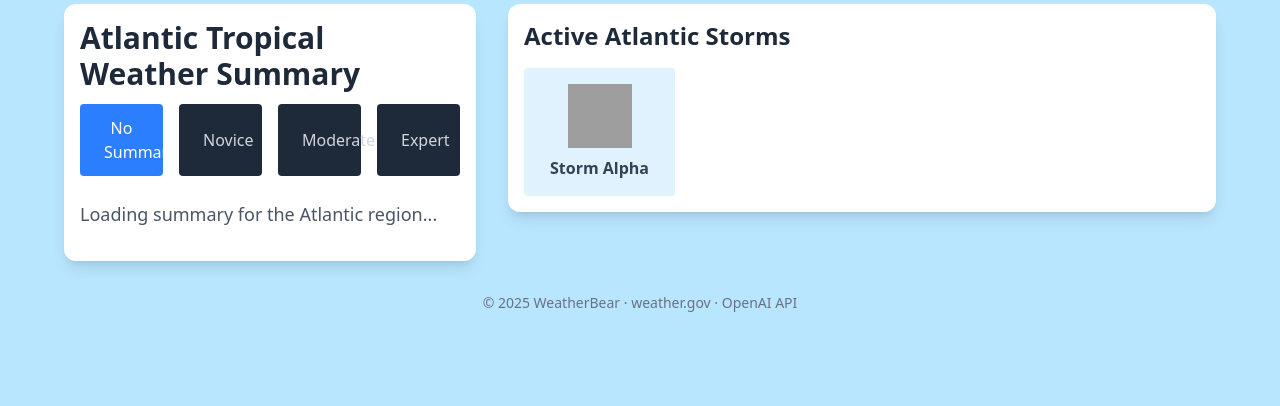
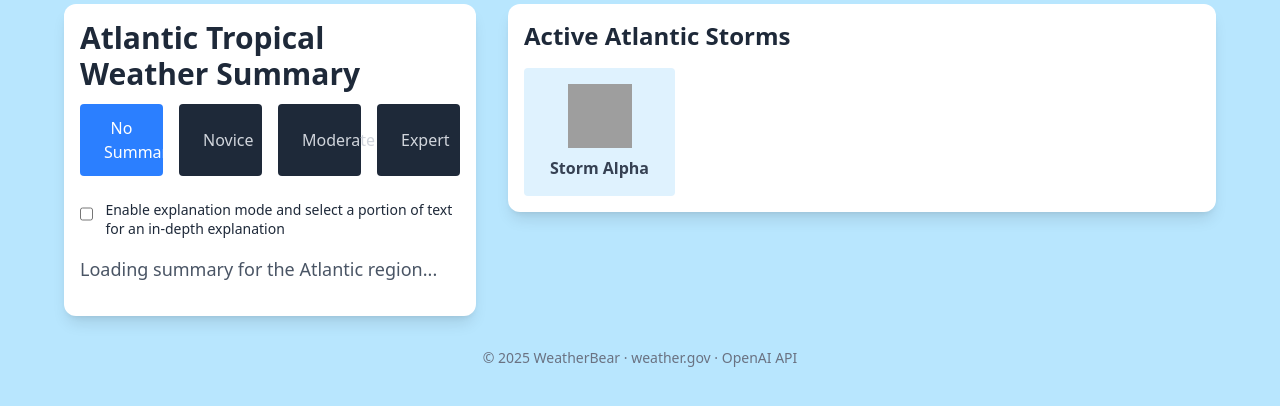
Before and after one commit to Cam-Gilbert/WeatherBear, a Flask app: page /tropics in a window 1280 px wide. Shown: the part 196-602 px from the top of the page. Run offline with Flask 3, Linux system fonts and the light colour scheme; style sheets or scripts are compiled from the project's sources; grey boxes are pictures that could not be loaded.

Commit message:
Tropical Weather Discussions now functional with explainer. Now need to work on active storms.

```diff
--- a/app.py
+++ b/app.py
@@ -380,14 +380,33 @@ def get_tropical_summary():
     except Exception as e:
         return jsonify({"error {e}": "Error Loading Summaries"}), 400
 
+    summary_text = None
+    full_afd = None
+    issued_time = None
+
     for item in summaries:
         if item["region"].lower() == region.lower() and item["knowledge_level"] == expertise:
-            return jsonify({
-                "summary": item["summary"],
-                "issued": item.get("issed")
-            })
+            summary_text = item["summary"]
+            issued_time = item.get("issued")
+        elif item["region"].lower() == region.lower() and item["knowledge_level"] == "no_summary":
+            full_afd = item["summary"]
 
-    return jsonify({"error": "No matching summary found"}), 404
+    if not full_afd and expertise == "no_summary":
+        full_afd = summary_text
+
+    print("--- Tropics Summary Debug ---")
+    print(f"Region: {region}, Expertise: {expertise}")
+    print(f"Summary: {'present' if summary_text else 'MISSING'}")
+    print(f"AFD (no_summary): {'present' if full_afd else 'MISSING'}")
+
+    if summary_text:
+        return jsonify({
+            "summary": summary_text,
+            "afd": full_afd,
+            "issued": issued_time
+        })
+    else:
+        return jsonify({"error": "No matching summary found"}), 404
 
 
 def determine_icon(link):
--- a/backend/tropics.py
+++ b/backend/tropics.py
@@ -26,7 +26,7 @@ def main_tropics_loop():
 
     # need to generate 4 summaries for each region.
     regions = ["Atlantic", "Central_Pacific", "Eastern_Pacific"]
-    knowledge_levels = ["no_summary","none", "moderate", "expert"]
+    knowledge_levels = ["no_summary", "none", "moderate", "expert"]
 
     region_data = {
         region: {
--- /dev/null
+++ b/static/js/explainer.js
@@ -0,0 +1,106 @@
+// explainer.js
+export function enableExplanation({ containerSelector, getContextData, toggleSelector = "#explain-toggle" }) {
+  let explanationEnabled = false;
+  let mouseUpTimeout = null;
+
+  const toggleEl = document.querySelector(toggleSelector);
+
+  if (toggleEl) {
+    toggleEl.addEventListener("click", () => {
+      explanationEnabled = toggleEl.checked || !explanationEnabled;
+      toggleEl.nextElementSibling.textContent = explanationEnabled
+        ? "🟢 Explanation mode enabled. Select text to get an explanation (click to disable)."
+        : "Enable explanation mode and select a portion of text for an in-depth explanation";
+    });
+  }
+
+  async function handleTextExplanation() {
+    if (!explanationEnabled) return;
+
+    const selection = window.getSelection();
+    const selectedText = selection.toString().trim();
+    const container = document.querySelector(containerSelector);
+
+    if (selectedText && container.contains(selection.anchorNode)) {
+      const rect = selection.getRangeAt(0).getBoundingClientRect();
+
+      const oldPopup = document.getElementById("explanation-popup");
+      if (oldPopup) oldPopup.remove();
+
+      const popup = document.createElement("div");
+      popup.id = "explanation-popup";
+      popup.className =
+        "absolute z-50 bg-white text-sm text-gray-800 border border-gray-300 rounded-xl shadow-lg p-2 max-w-xs";
+      popup.style.top = `${rect.bottom + window.scrollY + 5}px`;
+      popup.style.left = `${rect.left + window.scrollX}px`;
+      popup.textContent = "Loading explanation...";
+      document.body.appendChild(popup);
+
+      const context = getContextData();
+
+      try {
+        const response = await fetch("/explain-text", {
+          method: "POST",
+          headers: { "Content-Type": "application/json" },
+          body: JSON.stringify({
+            text: selectedText,
+            summary: context.summary,
+            afd: context.afd,
+            expertise: context.expertise
+          })
+        });
+
+        const data = await response.json();
+        popup.textContent = data.explanation || "No explanation found.";
+      } catch (error) {
+        console.error("Error fetching explanation:", error);
+        popup.textContent = "Error getting explanation.";
+      }
+
+      const handleClickOutside = (e) => {
+        if (!popup.contains(e.target)) {
+          popup.remove();
+          document.removeEventListener("mousedown", handleClickOutside);
+        }
+      };
+      document.addEventListener("mousedown", handleClickOutside);
+    }
+  }
+
+  document.addEventListener("mouseup", () => {
+    if (!explanationEnabled) return;
+
+    // the goal of this section is to allow for smooth selection, I worry that the event is getting triggered halfway thru selections
+    clearTimeout(mouseUpTimeout);
+    mouseUpTimeout = setTimeout(() => {
+        const container = document.querySelector(containerSelector);
+        const selection = window.getSelection();
+        const selectedText = selection.toString().trim();
+
+        if (
+        selectedText &&
+        selectedText.length > 0 &&
+        container.contains(selection.anchorNode)
+        ) {
+        handleTextExplanation();
+        }
+    }, 400); // delay for user to complete selection
+  });
+  document.addEventListener("selectionchange", () => {
+    if (!explanationEnabled) return;
+
+      clearTimeout(window.__explanationDelay);
+
+      window.__explanationDelay = setTimeout(() => {
+        const container = document.querySelector(containerSelector);
+        const selection = window.getSelection();
+        if (
+          selection &&
+          selection.toString().trim().length > 0 &&
+          container.contains(selection.anchorNode)
+        ) {
+        handleTextExplanation();
+      }
+    }, 1000); // longer delay for mobile drag
+  });
+}
--- a/static/js/getTropicalSummary.js
+++ b/static/js/getTropicalSummary.js
@@ -1,43 +1,43 @@
+import { enableExplanation } from "./explainer.js";
+
 function fetchTropicalSummary(region, expertise) {
-  const regionMap = {
-    "atlantic": "Atlantic",
-    "central": "Central_Pacific",
-    "eastern": "Eastern_Pacific"
-  };
-
-  const jsonRegion = regionMap[region] || region;
-
-  const panelIdMap = {
-    "Atlantic": "atlantic",
-    "Central_Pacific": "central",
-    "Eastern_Pacific": "eastern"
-  };
-
-  const panelRegion = panelIdMap[jsonRegion];
-
-  console.log(`Fetching: ${jsonRegion} | Expertise: ${expertise}`);
+  console.log(`Fetching: ${region} | Expertise: ${expertise}`);
 
   fetch("/get-tropical-summary", {
     method: "POST",
-    headers: {
-      "Content-Type": "application/json"
-    },
-    body: JSON.stringify({ region: jsonRegion, expertise })
+    headers: { "Content-Type": "application/json" },
+    body: JSON.stringify({ region, expertise })
   })
     .then(response => response.json())
     .then(data => {
       if (data.summary) {
-      const panel = document.querySelector(`#summary-${panelRegion}`);
+        const panel = document.querySelector(`#summary-${region}`);
         if (!panel) {
-        console.warn(`Could not find summary panel for: #summary-${panelRegion}`);
+          console.warn(`Panel not found for #summary-${region}`);
           return;
         }
         const summaryPara = panel.querySelector("p");
         if (!summaryPara) {
-        console.warn(`No <p> tag found inside panel #summary-${panelRegion}`);
+          console.warn(`No <p> in #summary-${region}`);
           return;
         }
         summaryPara.textContent = data.summary;
+        enableExplanation({
+          containerSelector: `#summary-${region} p`,
+          toggleSelector: `#explain-toggle-${region}`,
+          getContextData: () => ({
+            summary: summaryPara.textContent,
+            afd: data.afd || "",
+            expertise: expertise
+          })
+        });
+        const explainToggle = document.querySelector(`#explain-toggle-${region}`);
+        if (explainToggle) {
+          explainToggle.checked = false;
+          explainToggle.nextElementSibling.textContent =
+            "💡 Confused? Click here and select text for an in-depth explanation.";
+        }
+
       } else {
         console.warn("No summary found:", data.error);
       }
@@ -45,29 +45,14 @@ function fetchTropicalSummary(region, expertise) {
     .catch(error => console.error("Error fetching summary:", error));
 }
 
-
-
-document.addEventListener("DOMContentLoaded", () => {
-  // Auto-fetch default summaries for each region
-  fetchTropicalSummary("atlantic", "no_summary");
-  fetchTropicalSummary("eastern", "no_summary");
-  fetchTropicalSummary("central", "no_summary");
-
-  // Hook up all expertise tab groups
-  const allExpertiseGroups = document.querySelectorAll('[id^="expertise-tabs"]');
-
-  allExpertiseGroups.forEach(group => {
-    const region = group.id.replace("expertise-tabs-", "").toLowerCase();
-
-    group.querySelectorAll("button").forEach(button => {
+document.querySelectorAll(".summary-button").forEach(button => {
   button.addEventListener("click", () => {
-        let expertiseText = button.textContent.trim().toLowerCase().replace(" ", "_");
-        if (expertiseText === "novice") {
-        expertiseText = "none";
-        }
-        const expertise = expertiseText;
+    const region = button.getAttribute("data-region");
+    const expertise = button.getAttribute("data-expertise");
     fetchTropicalSummary(region, expertise);
   });
 });
-  });
-});
+
+// i deadass dont know why this is being put here I cannot get these damn buttons to work
+window.fetchTropicalSummary = fetchTropicalSummary;
+window.enableExplanation = enableExplanation;
--- a/templates/homepage.html
+++ b/templates/homepage.html
@@ -111,6 +111,7 @@
 <script type = "module" src = "{{ url_for('static', filename='js/geolocation.js') }}"></script>
 <script type = "module" src = "{{ url_for('static', filename='js/summaryUpdate.js') }}"></script>
 <script type = "module" src = "{{ url_for('static', filename='js/forecastRender.js') }}"></script>
+<script type = "module" src = "{{ url_for('static', filename='js/explainer.js') }}"></script>
 <script type = "module" src = "{{ url_for('static', filename='js/chart.js') }}"></script>
 
 {% endblock %}
--- a/templates/tropics.html
+++ b/templates/tropics.html
@@ -14,6 +14,7 @@
       <button
         id="btn-atlantic"
         role="tab"
+        data-region="atlantic"
         aria-selected="true"
         type="button"
         class="summary-level-btn
@@ -35,6 +36,7 @@
       <button
         id="btn-eastern"
         role="tab"
+        data-region="eastern_pacific"
         aria-selected="false"
         type="button"
         class="summary-level-btn
@@ -55,6 +57,7 @@
       <button
         id="btn-central"
         role="tab"
+        data-region="central_pacific"
         aria-selected="false"
         type="button"
         class="summary-level-btn
@@ -80,49 +83,73 @@
     <div class="md:col-span-9">
 
       <!-- Atlantic summary -->
-      <div id="summary-atlantic" class="bg-white rounded-xl shadow-lg p-4">
+      <div id="summary-Atlantic" class="bg-white rounded-xl shadow-lg p-4">
         <h2 class="text-3xl font-bold text-gray-800 mb-3">Atlantic Tropical Weather Summary</h2>
 
         <!-- Summary level buttons WITHOUT label, centered and spaced -->
         <div class="mb-6 flex justify-center">
           <div class="flex justify-center gap-4 w-full" role="group" aria-label="Summary level" id="expertise-tabs-Atlantic">
-            <button type="button" class="summary-level-btn flex-1 min-w-0 px-4 py-2 text-xs sm:px-6 sm:py-3 sm:text-base rounded bg-blue-500 text-white hover:bg-blue-600" aria-pressed="true">No Summary</button>
-            <button type="button" class="summary-level-btn flex-1 min-w-0 px-4 py-2 text-xs sm:px-6 sm:py-3 sm:text-base rounded bg-gray-800 text-gray-300 hover:bg-gray-600" aria-pressed="false">Novice</button>
-            <button type="button" class="summary-level-btn flex-1 min-w-0 px-4 py-2 text-xs sm:px-6 sm:py-3 sm:text-base rounded bg-gray-800 text-gray-300 hover:bg-gray-600" aria-pressed="false">Moderate</button>
-            <button type="button" class="summary-level-btn flex-1 min-w-0 px-4 py-2 text-xs sm:px-6 sm:py-3 sm:text-base rounded bg-gray-800 text-gray-300 hover:bg-gray-600" aria-pressed="false">Expert</button>
+            <button type="button" data-region="Atlantic" data-expertise="no_summary" class="summary-level-btn flex-1 min-w-0 px-4 py-2 text-xs sm:px-6 sm:py-3 sm:text-base rounded bg-blue-500 text-white hover:bg-blue-600" aria-pressed="true">No Summary</button>
+            <button type="button" data-region="Atlantic" data-expertise="none" class="summary-level-btn flex-1 min-w-0 px-4 py-2 text-xs sm:px-6 sm:py-3 sm:text-base rounded bg-gray-800 text-gray-300 hover:bg-gray-600" aria-pressed="false">Novice</button>
+            <button type="button" data-region="Atlantic" data-expertise="moderate" class="summary-level-btn flex-1 min-w-0 px-4 py-2 text-xs sm:px-6 sm:py-3 sm:text-base rounded bg-gray-800 text-gray-300 hover:bg-gray-600" aria-pressed="false">Moderate</button>
+            <button type="button" data-region="Atlantic" data-expertise="expert" class="summary-level-btn flex-1 min-w-0 px-4 py-2 text-xs sm:px-6 sm:py-3 sm:text-base rounded bg-gray-800 text-gray-300 hover:bg-gray-600" aria-pressed="false">Expert</button>
           </div>
+        </div>
+
+        <div class="flex items-start gap-3 mb-4">
+          <input type="checkbox" id="explain-toggle-Atlantic"
+            class="w-5 h-5 rounded accent-blue-600 mt-1">
+          <label for="explain-toggle-Atlantic" class="text-sm text-gray-800 leading-snug">
+            Enable explanation mode and select a portion of text for an in-depth explanation
+          </label>
         </div>
 
         <p class="mb-4 text-lg text-gray-600 whitespace-pre-line leading-relaxed">Loading summary for the Atlantic region...</p>
       </div>
 
       <!-- Central Pacific summary (hidden initially) -->
-      <div id="summary-central" class="bg-white rounded-xl shadow-lg p-4 hidden">
+      <div id="summary-Central_Pacific" class="bg-white rounded-xl shadow-lg p-4 hidden">
         <h2 class="text-3xl font-bold text-gray-800 mb-3">Central Pacific Tropical Weather Summary</h2>
 
         <div class="mb-6 flex justify-center">
           <div class="flex justify-center gap-4 w-full" role="group" aria-label="Summary level" id="expertise-tabs-Central_Pacific">
-            <button type="button" class="summary-level-btn flex-1 min-w-0 px-4 py-2 text-xs sm:px-6 sm:py-3 sm:text-base rounded bg-blue-500 text-white hover:bg-blue-600" aria-pressed="true">No Summary</button>
-            <button type="button" class="summary-level-btn flex-1 min-w-0 px-4 py-2 text-xs sm:px-6 sm:py-3 sm:text-base rounded bg-gray-800 text-gray-300 hover:bg-gray-600" aria-pressed="false">Novice</button>
-            <button type="button" class="summary-level-btn flex-1 min-w-0 px-4 py-2 text-xs sm:px-6 sm:py-3 sm:text-base rounded bg-gray-800 text-gray-300 hover:bg-gray-600" aria-pressed="false">Moderate</button>
-            <button type="button" class="summary-level-btn flex-1 min-w-0 px-4 py-2 text-xs sm:px-6 sm:py-3 sm:text-base rounded bg-gray-800 text-gray-300 hover:bg-gray-600" aria-pressed="false">Expert</button>
+            <button type="button" data-region="Central_Pacific" data-expertise="no_summary" class="summary-level-btn flex-1 min-w-0 px-4 py-2 text-xs sm:px-6 sm:py-3 sm:text-base rounded bg-blue-500 text-white hover:bg-blue-600" aria-pressed="true">No Summary</button>
+            <button type="button" data-region="Central_Pacific" data-expertise="none" class="summary-level-btn flex-1 min-w-0 px-4 py-2 text-xs sm:px-6 sm:py-3 sm:text-base rounded bg-gray-800 text-gray-300 hover:bg-gray-600" aria-pressed="false">Novice</button>
+            <button type="button" data-region="Central_Pacific" data-expertise="moderate" class="summary-level-btn flex-1 min-w-0 px-4 py-2 text-xs sm:px-6 sm:py-3 sm:text-base rounded bg-gray-800 text-gray-300 hover:bg-gray-600" aria-pressed="false">Moderate</button>
+            <button type="button" data-region="Central_Pacific" data-expertise="expert" class="summary-level-btn flex-1 min-w-0 px-4 py-2 text-xs sm:px-6 sm:py-3 sm:text-base rounded bg-gray-800 text-gray-300 hover:bg-gray-600" aria-pressed="false">Expert</button>
           </div>
+        </div>
+
+        <div class="flex items-start gap-3 mb-4">
+          <input type="checkbox" id="explain-toggle-Central_Pacific"
+            class="w-5 h-5 rounded accent-blue-600 mt-1">
+          <label for="explain-toggle-Central_Pacific" class="text-sm text-gray-800 leading-snug">
+            Enable explanation mode and select a portion of text for an in-depth explanation
+          </label>
         </div>
 
         <p class="mb-4 text-lg text-gray-600 whitespace-pre-line leading-relaxed">Loading summary for the Central Pacific region...</p>
       </div>
 
       <!-- Eastern Pacific summary (hidden initially) -->
-      <div id="summary-eastern" class="bg-white rounded-xl shadow-lg p-4 hidden">
+      <div id="summary-Eastern_Pacific" class="bg-white rounded-xl shadow-lg p-4 hidden">
         <h2 class="text-3xl font-bold text-gray-800 mb-3">Eastern Pacific Tropical Weather Summary</h2>
 
         <div class="mb-6 flex justify-center">
           <div class="flex justify-center gap-4 w-full" role="group" aria-label="Summary level" id="expertise-tabs-Eastern_Pacific">
-            <button type="button" class="summary-level-btn flex-1 min-w-0 px-4 py-2 text-xs sm:px-6 sm:py-3 sm:text-base rounded bg-blue-500 text-white hover:bg-blue-600" aria-pressed="true">No Summary</button>
-            <button type="button" class="summary-level-btn flex-1 min-w-0 px-4 py-2 text-xs sm:px-6 sm:py-3 sm:text-base rounded bg-gray-800 text-gray-300 hover:bg-gray-600" aria-pressed="false">Novice</button>
-            <button type="button" class="summary-level-btn flex-1 min-w-0 px-4 py-2 text-xs sm:px-6 sm:py-3 sm:text-base rounded bg-gray-800 text-gray-300 hover:bg-gray-600" aria-pressed="false">Moderate</button>
-            <button type="button" class="summary-level-btn flex-1 min-w-0 px-4 py-2 text-xs sm:px-6 sm:py-3 sm:text-base rounded bg-gray-800 text-gray-300 hover:bg-gray-600" aria-pressed="false">Expert</button>
+            <button type="button" data-region="Eastern_Pacific" data-expertise="no_summary" class="summary-level-btn flex-1 min-w-0 px-4 py-2 text-xs sm:px-6 sm:py-3 sm:text-base rounded bg-blue-500 text-white hover:bg-blue-600" aria-pressed="true">No Summary</button>
+            <button type="button" data-region="Eastern_Pacific" data-expertise="none" class="summary-level-btn flex-1 min-w-0 px-4 py-2 text-xs sm:px-6 sm:py-3 sm:text-base rounded bg-gray-800 text-gray-300 hover:bg-gray-600" aria-pressed="false">Novice</button>
+            <button type="button" data-region="Eastern_Pacific" data-expertise="moderate" class="summary-level-btn flex-1 min-w-0 px-4 py-2 text-xs sm:px-6 sm:py-3 sm:text-base rounded bg-gray-800 text-gray-300 hover:bg-gray-600" aria-pressed="false">Moderate</button>
+            <button type="button" data-region="Eastern_Pacific" data-expertise="expert" class="summary-level-btn flex-1 min-w-0 px-4 py-2 text-xs sm:px-6 sm:py-3 sm:text-base rounded bg-gray-800 text-gray-300 hover:bg-gray-600" aria-pressed="false">Expert</button>
           </div>
+        </div>
+
+        <div class="flex items-start gap-3 mb-4">
+          <input type="checkbox" id="explain-toggle-Eastern_Pacific"
+            class="w-5 h-5 rounded accent-blue-600 mt-1">
+          <label for="explain-toggle-Eastern_Pacific" class="text-sm text-gray-800 leading-snug">
+            Enable explanation mode and select a portion of text for an in-depth explanation
+          </label>
         </div>
 
         <p class="mb-4 text-lg text-gray-600 whitespace-pre-line leading-relaxed">Loading summary for the Eastern Pacific region...</p>
@@ -134,7 +161,7 @@
     <div class="md:col-span-15">
 
       <!-- Atlantic storms -->
-      <div id="storms-atlantic" class="bg-white rounded-xl shadow-lg p-4">
+      <div id="storms-Atlantic" class="bg-white rounded-xl shadow-lg p-4">
         <h2 class="text-2xl font-bold text-gray-800 mb-4">Active Atlantic Storms</h2>
         <div class="grid grid-cols-2 sm:grid-cols-3 md:grid-cols-4 gap-6">
           <!-- example storm -->
@@ -147,7 +174,7 @@
       </div>
 
       <!-- Central Pacific storms (hidden) -->
-      <div id="storms-central" class="bg-white rounded-xl shadow-lg p-4 hidden">
+      <div id="storms-Central_Pacific" class="bg-white rounded-xl shadow-lg p-4 hidden">
         <h2 class="text-2xl font-bold text-gray-800 mb-4">Active Central Pacific Storms</h2>
         <div class="grid grid-cols-2 sm:grid-cols-3 md:grid-cols-4 gap-6">
           <!-- example storm -->
@@ -159,7 +186,7 @@
       </div>
 
       <!-- Eastern Pacific storms (hidden) -->
-      <div id="storms-eastern" class="bg-white rounded-xl shadow-lg p-4 hidden">
+      <div id="storms-Eastern_Pacific" class="bg-white rounded-xl shadow-lg p-4 hidden">
         <h2 class="text-2xl font-bold text-gray-800 mb-4">Active Eastern Pacific Storms</h2>
         <div class="grid grid-cols-2 sm:grid-cols-3 md:grid-cols-4 gap-6">
           <!-- example storm -->
@@ -180,56 +207,46 @@
   // Region toggle buttons
   const regionButtons = document.querySelectorAll('#region-tabs button');
 
-  // Summary panels
+  // New: use data-region values directly as keys
   const summaries = {
-    atlantic: document.getElementById('summary-atlantic'),
-    central: document.getElementById('summary-central'),
-    eastern: document.getElementById('summary-eastern'),
+    atlantic: document.getElementById('summary-Atlantic'),
+    central_pacific: document.getElementById('summary-Central_Pacific'),
+    eastern_pacific: document.getElementById('summary-Eastern_Pacific'),
   };
 
-  // Storm panels
   const storms = {
-    atlantic: document.getElementById('storms-atlantic'),
-    central: document.getElementById('storms-central'),
-    eastern: document.getElementById('storms-eastern'),
+    atlantic: document.getElementById('storms-Atlantic'),
+    central_pacific: document.getElementById('storms-Central_Pacific'),
+    eastern_pacific: document.getElementById('storms-Eastern_Pacific'),
   };
 
   regionButtons.forEach(button => {
     button.addEventListener('click', () => {
-      // Reset region buttons style and aria-pressed
+      // Reset styling
       regionButtons.forEach(btn => {
         btn.classList.remove('bg-blue-500', 'text-white', 'hover:bg-blue-600');
         btn.classList.add('bg-gray-800', 'text-gray-300', 'hover:bg-gray-600');
         btn.setAttribute('aria-pressed', 'false');
       });
 
-      // Set active region button styles
+      // Highlight active button
       button.classList.add('bg-blue-500', 'text-white', 'hover:bg-blue-600');
       button.classList.remove('bg-gray-800', 'text-gray-300', 'hover:bg-gray-600');
       button.setAttribute('aria-pressed', 'true');
 
-      // Determine selected region
-      const region = button.id.replace('btn-', '');
+      const region = button.dataset.region;
 
-      // Show/hide summary panels
-      Object.keys(summaries).forEach(key => {
-        if (key === region) {
-          summaries[key].classList.remove('hidden');
-        } else {
-          summaries[key].classList.add('hidden');
-        }
+      // Match region key directly
+      Object.entries(summaries).forEach(([key, el]) => {
+        el.classList.toggle('hidden', key !== region);
       });
 
-      // Show/hide storm panels
-      Object.keys(storms).forEach(key => {
-        if (key === region) {
-          storms[key].classList.remove('hidden');
-        } else {
-          storms[key].classList.add('hidden');
-        }
+      Object.entries(storms).forEach(([key, el]) => {
+        el.classList.toggle('hidden', key !== region);
       });
     });
   });
+
 
   // Summary level buttons toggle logic (independent groups)
   const expertiseTabs = document.querySelectorAll('[id^="expertise-tabs"]');
@@ -250,15 +267,22 @@
         button.classList.remove('bg-gray-800', 'text-gray-300', 'hover:bg-gray-600');
         button.setAttribute('aria-pressed', 'true');
 
-        const region = tabGroup.id.replace("expertise-tabs-", "").toLowerCase();
-        const expertise = button.textContent.trim().toLowerCase().replace(" ", "_");
+        const region = button.dataset.region;
+        const expertise = button.dataset.expertise;
         fetchTropicalSummary(region, expertise);
       });
     });
   });
+
+  window.addEventListener("DOMContentLoaded", () => {
+    fetchTropicalSummary("Atlantic", "no_summary");
+    fetchTropicalSummary("Central_Pacific", "no_summary");
+    fetchTropicalSummary("Eastern_Pacific", "no_summary");
+  });
 </script>
 
-<script src="{{ url_for('static', filename='js/getTropicalSummary.js') }}"></script>
+<script type = "module" src = "{{ url_for('static', filename='js/getTropicalSummary.js') }}"></script>
+<script type = "module" src = "{{ url_for('static', filename='js/explainer.js') }}"></script>
 
 
 {% endblock %}
```
Also changed, not shown: backend/summarizer.py (+48 -23 lines), static/js/summaryUpdate.js (+9 -86 lines). Lines whose indentation alone changed are shown as unchanged.
